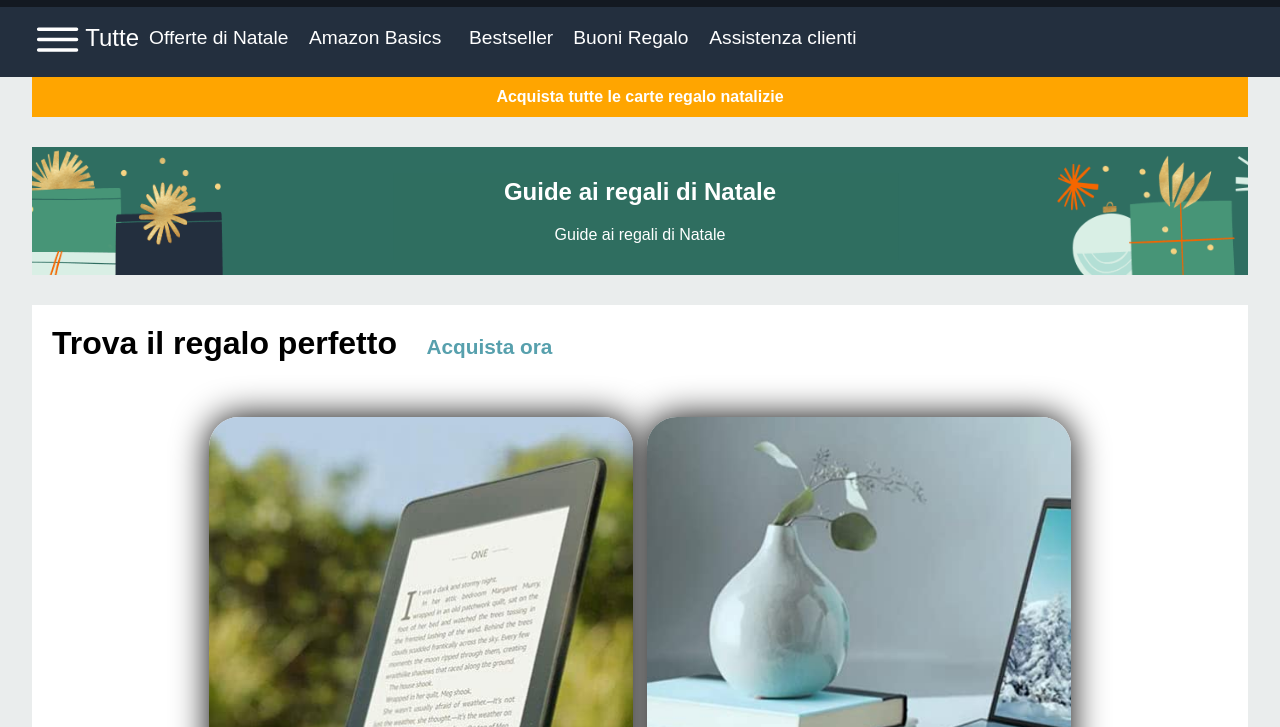
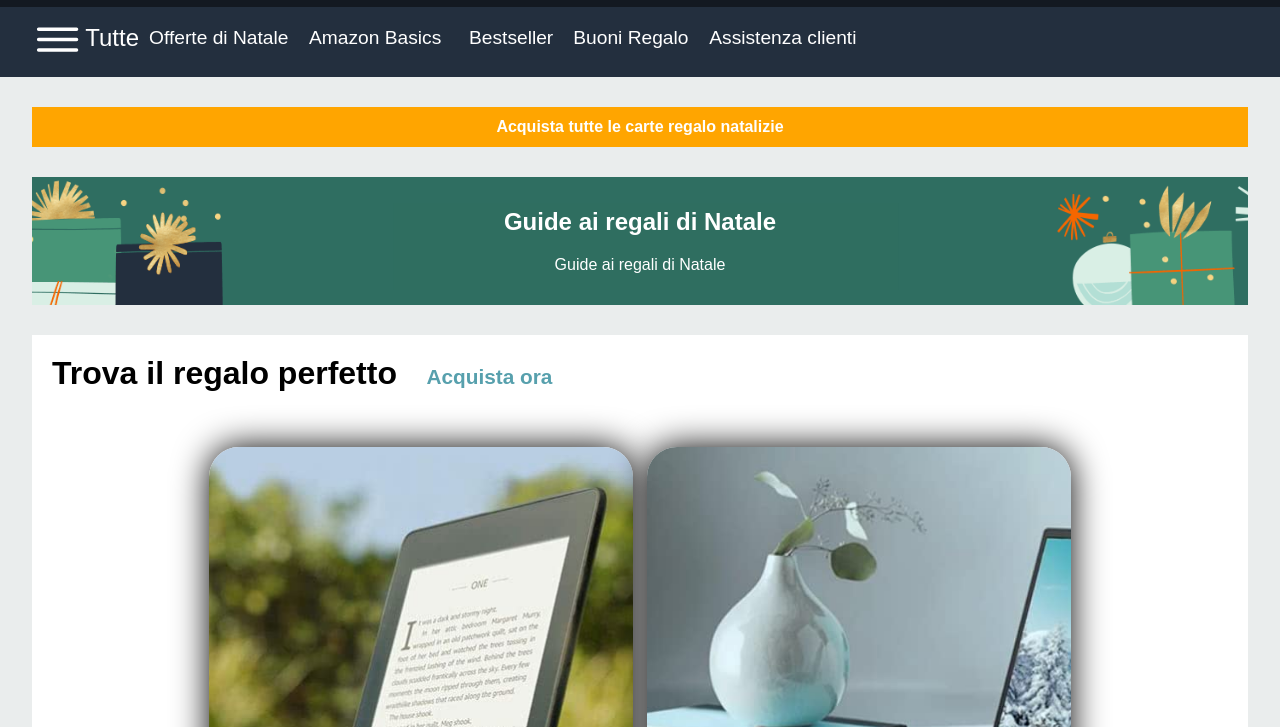
Before and after one commit to ANDREETV/D6----AMAZON-HOMEPAGE-UPGRADE, a plain HTML site: page index.html in a window 1280 px wide. Shown: the part 73-800 px from the top of the page. Drawn offline with nearby package versions, Linux system fonts and the light colour scheme.

Commit message:
modifica commit

```diff
--- a/style.css
+++ b/style.css
@@ -109,7 +109,7 @@ ion-icon {
     width: 95%;
     height: 40px;
     background-color: orange;
-    margin: 150px 0 30px;
+    margin: 180px 0 30px;
     color: white;
     font-weight: 900;
     display: flex;
```
